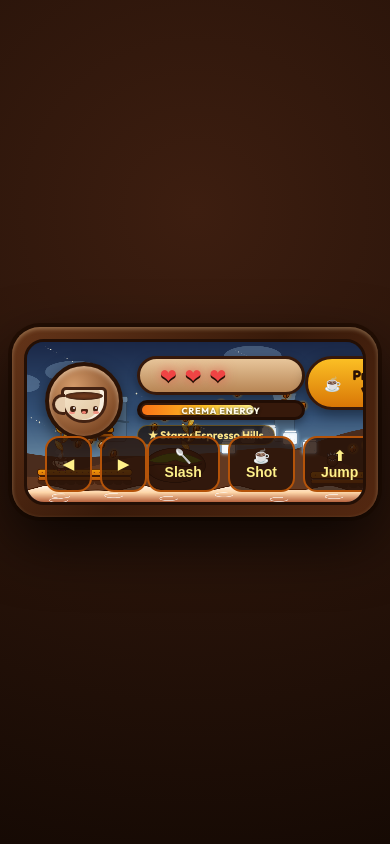
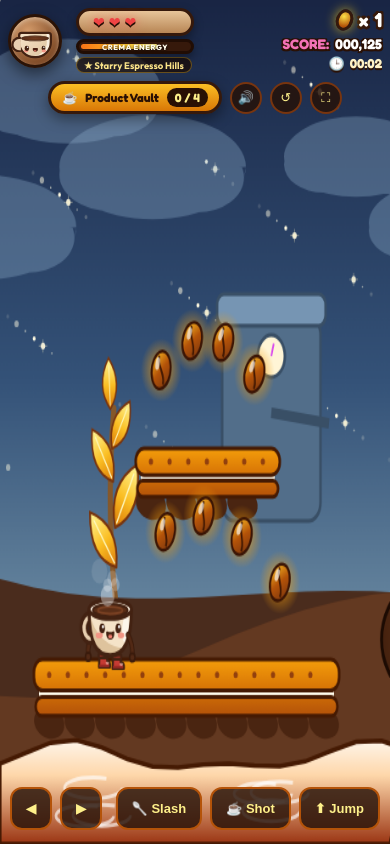
Before and after one commit to yujHy555/coffee, a website built with Vite: page index.html in a window 390 px wide. Built offline with nearby package versions, Linux system fonts and the light colour scheme; animation ran at ten frames a second.

Commit message:
feat: expand game viewport, add adaptive portrait/landscape camera and fullscreen toggle

```diff
--- a/index.html
+++ b/index.html
@@ -57,6 +57,7 @@
               </button>
               <button class="icon-hud-btn" id="mute-btn" title="Toggle Audio">🔊</button>
               <button class="icon-hud-btn" id="restart-btn" title="Restart Level">↺</button>
+              <button class="icon-hud-btn" id="fullscreen-btn" title="Toggle Fullscreen (F)">⛶</button>
             </div>
 
             <!-- Top-Right: Bean Counter, Score & Timer -->
--- a/src/game/engine.js
+++ b/src/game/engine.js
@@ -25,6 +25,27 @@ export class CoffeePlatformerEngine {
 
     this.resetLevel();
     this.bindInput();
+    this.handleResize();
+    window.addEventListener('resize', () => this.handleResize());
+    window.addEventListener('orientationchange', () => {
+      setTimeout(() => this.handleResize(), 120);
+    });
+  }
+
+  handleResize() {
+    const rect = this.canvas.parentElement?.getBoundingClientRect();
+    if (!rect || rect.width === 0 || rect.height === 0) return;
+
+    const aspect = rect.width / rect.height;
+    // Keep vertical world height locked at 640 logical units so platform physics and jumps
+    // stay 100% consistent, while dynamically adapting horizontal field-of-view for Portrait,
+    // Standard 16:9, or Ultrawide screens!
+    this.height = 640;
+    this.width = Math.round(Math.max(460, Math.min(1850, 640 * aspect)));
+
+    this.canvas.width = this.width;
+    this.canvas.height = this.height;
+    this.renderer.resize(this.width, this.height);
   }
 
   resetLevel() {
@@ -567,10 +588,13 @@ export class CoffeePlatformerEngine {
       if (ft.life <= 0) this.floatingTexts.splice(i, 1);
     }
 
-    // Smooth Camera Follow with look-ahead
+    // Smooth Camera Follow with adaptive look-ahead for Portrait vs Landscape
+    const isPortrait = this.width < 700;
+    const anchorRatio = isPortrait ? 0.44 : 0.36;
+    const lookAhead = isPortrait ? 28 : 65;
     const targetCamX = Math.max(
       0,
-      Math.min(this.level.width - this.width, p.x - this.width * 0.36 + p.facing * 65)
+      Math.min(this.level.width - this.width, p.x - this.width * anchorRatio + p.facing * lookAhead)
     );
     this.cameraX += (targetCamX - this.cameraX) * 6.5 * dt;
 
--- a/src/main.js
+++ b/src/main.js
@@ -181,6 +181,41 @@ document.getElementById('restart-btn').addEventListener('click', () => {
   engine.resetLevel();
 });
 
+// Fullscreen Toggle Button & 'F' Keyboard Shortcut
+const fullscreenBtn = document.getElementById('fullscreen-btn');
+const gameCabinet = document.querySelector('.game-cabinet');
+
+function toggleFullscreen() {
+  if (!document.fullscreenElement && !document.webkitFullscreenElement) {
+    const req =
+      gameCabinet.requestFullscreen ||
+      gameCabinet.webkitRequestFullscreen ||
+      document.documentElement.requestFullscreen;
+    if (req) {
+      req.call(gameCabinet).catch(() => {});
+    }
+  } else {
+    const exit = document.exitFullscreen || document.webkitExitFullscreen;
+    if (exit) {
+      exit.call(document).catch(() => {});
+    }
+  }
+}
+
+fullscreenBtn.addEventListener('click', toggleFullscreen);
+
+window.addEventListener('keydown', (e) => {
+  if (e.code === 'KeyF' && !engine.paused) {
+    toggleFullscreen();
+  }
+});
+
+document.addEventListener('fullscreenchange', () => {
+  const isFs = Boolean(document.fullscreenElement);
+  fullscreenBtn.textContent = isFs ? '🗗' : '⛶';
+  setTimeout(() => engine.handleResize(), 60);
+});
+
 // Touch Controls Binding
 document.querySelectorAll('.touch-btn[data-key]').forEach((btn) => {
   const key = btn.getAttribute('data-key');
--- a/src/style.css
+++ b/src/style.css
@@ -31,33 +31,51 @@ body {
 #app {
   width: 100vw;
   height: 100vh;
+  height: 100dvh;
   display: flex;
   align-items: center;
   justify-content: center;
-  padding: 12px;
+  padding: 6px;
 }
 
-/* Ornate Roasted Coffee Bean Frame (like Reference Image 1 borders) */
+/* Ornate Roasted Coffee Bean Frame — now expansive and adaptive across all screens */
 .game-cabinet {
-  width: min(1320px, 100%);
-  aspect-ratio: 16 / 8.3;
-  max-height: 96vh;
+  width: 99vw;
+  height: 98vh;
+  height: 98dvh;
+  max-width: 100%;
+  max-height: 100%;
   background: linear-gradient(135deg, #653519 0%, #381a0a 50%, #542811 100%);
-  border-radius: 28px;
-  padding: 12px;
+  border-radius: 22px;
+  padding: 8px;
   box-shadow:
-    0 24px 60px rgba(0, 0, 0, 0.75),
+    0 20px 55px rgba(0, 0, 0, 0.8),
     inset 0 2px 4px rgba(255, 225, 175, 0.35),
-    0 0 0 4px #240f04;
+    0 0 0 3px #240f04;
   display: flex;
   position: relative;
+}
+
+.game-cabinet:fullscreen,
+.game-cabinet:-webkit-full-screen {
+  width: 100vw;
+  height: 100vh;
+  border-radius: 0;
+  padding: 0;
+  box-shadow: none;
+}
+
+.game-cabinet:fullscreen .cabinet-viewport,
+.game-cabinet:-webkit-full-screen .cabinet-viewport {
+  border-radius: 0;
+  border: none;
 }
 
 .cabinet-viewport {
   position: relative;
   width: 100%;
   height: 100%;
-  border-radius: 20px;
+  border-radius: 16px;
   overflow: hidden;
   border: 3px solid #230f05;
   background: #192544;
@@ -68,7 +86,6 @@ body {
   width: 100%;
   height: 100%;
   display: block;
-  object-fit: cover;
 }
 
 /* --- AAA HUD LAYER --- */
@@ -466,15 +483,6 @@ body {
   font-weight: 700;
   font-size: 14px;
   cursor: pointer;
-}
-
-@media (max-width: 900px) {
-  .desktop-controls-hint {
-    display: none;
-  }
-  .touch-controls {
-    display: flex;
-  }
 }
 
 /* --- MODALS: PRODUCT SHOWCASE & BARISTA VAULT --- */
@@ -894,3 +902,205 @@ body {
   justify-content: center;
   gap: 12px;
 }
+
+@media (max-width: 960px), (pointer: coarse) {
+  #app {
+    padding: 0;
+  }
+
+  .game-cabinet {
+    width: 100vw;
+    height: 100vh;
+    height: 100dvh;
+    border-radius: 0;
+    padding: 0;
+    box-shadow: none;
+  }
+
+  .cabinet-viewport {
+    border-radius: 0;
+    border: none;
+  }
+
+  .desktop-controls-hint {
+    display: none;
+  }
+
+  .touch-controls {
+    display: flex;
+    padding-bottom: env(safe-area-inset-bottom, 6px);
+  }
+}
+
+/* Mobile Portrait Mode Adaptation */
+@media (max-width: 680px), (orientation: portrait) and (max-width: 900px) {
+  .hud-layer {
+    top: 8px;
+    left: 8px;
+    right: 8px;
+    flex-wrap: wrap;
+    gap: 6px;
+  }
+
+  .portrait-medallion {
+    width: 54px;
+    height: 54px;
+    border-width: 3px;
+  }
+
+  .portrait-cup {
+    transform: scale(0.74);
+  }
+
+  .vitals-stack {
+    gap: 3px;
+  }
+
+  .hearts-pill {
+    padding: 2px 10px 2px 14px;
+    gap: 4px;
+  }
+
+  .heart {
+    font-size: 14px;
+  }
+
+  .caffeine-bar-frame {
+    width: 118px;
+    height: 15px;
+  }
+
+  .caffeine-label {
+    font-size: 7.5px;
+  }
+
+  .biome-pill {
+    font-size: 9.5px;
+    padding: 1px 7px;
+  }
+
+  .hud-center {
+    order: 3;
+    width: 100%;
+    justify-content: center;
+    margin-top: 2px;
+  }
+
+  .vault-trigger-btn {
+    padding: 4px 11px;
+    font-size: 12px;
+  }
+
+  .icon-hud-btn {
+    width: 32px;
+    height: 32px;
+    font-size: 13px;
+  }
+
+  .bean-counter-row {
+    font-size: 20px;
+  }
+
+  .golden-bean-icon {
+    width: 17px;
+    height: 22px;
+  }
+
+  .score-row {
+    font-size: 14px;
+  }
+
+  .timer-row {
+    font-size: 13px;
+  }
+
+  .controls-bar {
+    bottom: 14px;
+    left: 10px;
+    right: 10px;
+  }
+
+  .touch-btn {
+    padding: 12px 14px;
+    font-size: 13px;
+    border-radius: 12px;
+  }
+
+  .product-showcase-card {
+    max-height: 92dvh;
+    overflow-y: auto;
+    padding: 16px;
+  }
+
+  .showcase-grid {
+    grid-template-columns: 1fr;
+    gap: 12px;
+  }
+
+  .showcase-visual {
+    height: 140px;
+  }
+
+  .product-3d-pack {
+    width: 105px;
+    height: 135px;
+  }
+
+  .showcase-footer {
+    flex-direction: column;
+    align-items: stretch;
+  }
+
+  .showcase-actions {
+    flex-direction: column;
+  }
+
+  .victory-stats {
+    grid-template-columns: 1fr;
+  }
+}
+
+/* Mobile Landscape Compact HUD Adaptation */
+@media (max-height: 520px) and (orientation: landscape) {
+  .hud-layer {
+    top: 6px;
+    left: 10px;
+    right: 10px;
+  }
+
+  .portrait-medallion {
+    width: 52px;
+    height: 52px;
+  }
+
+  .portrait-cup {
+    transform: scale(0.72);
+  }
+
+  .caffeine-bar-frame {
+    width: 125px;
+    height: 15px;
+  }
+
+  .biome-pill {
+    display: none;
+  }
+
+  .bean-counter-row {
+    font-size: 20px;
+  }
+
+  .score-row {
+    font-size: 14px;
+  }
+
+  .product-showcase-card {
+    max-height: 94dvh;
+    overflow-y: auto;
+    padding: 14px 18px;
+  }
+
+  .showcase-visual {
+    height: 165px;
+  }
+}
```
